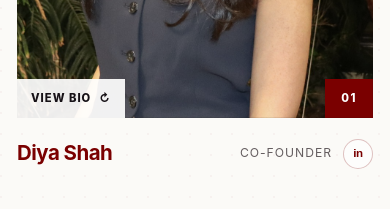
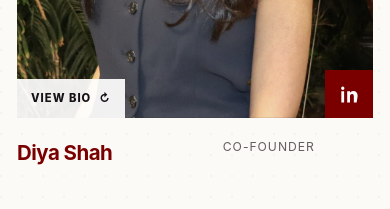
Before and after one commit to mcmastervc/mvcc-website, a Next.js app: page / in a window 390 px wide. Shown: the part 4195-4404 px from the top of the page. Built offline with nearby package versions, Linux system fonts and the light colour scheme.

Commit message:
Simplify team cards with LinkedIn photo badges

```diff
--- a/app/globals.css
+++ b/app/globals.css
@@ -253,6 +253,7 @@ button { cursor: pointer; }
 .people-grid-founders { grid-template-columns: repeat(3, 1fr); margin-top: 72px; }
 .people-grid-executive { grid-template-columns: repeat(4, 1fr); margin-top: 70px; }
 .person-card { min-width: 0; }
+.person-media { position: relative; }
 .person-photo,
 .person-flip { position: relative; width: 100%; aspect-ratio: 0.85; }
 .person-photo { overflow: hidden; background: var(--red-soft); }
@@ -305,43 +306,27 @@ button { cursor: pointer; }
 }
 .person-flip-hint-back { margin-top: auto; color: white; background: rgba(255, 255, 255, 0.1); }
 .person-flip:focus-visible { outline-color: var(--red); outline-offset: 5px; }
-.person-index {
+.person-linkedin-badge {
   position: absolute;
+  z-index: 4;
   right: 0;
   bottom: 0;
-  min-width: 48px;
-  padding: 11px 12px;
+  display: grid;
+  width: 48px;
+  height: 48px;
+  place-items: center;
   color: white;
   background: var(--red);
-  font-size: 0.7rem;
-  font-weight: 800;
-  letter-spacing: 0.12em;
-  text-align: center;
+  text-decoration: none;
+  transition: background 0.2s ease, transform 0.2s ease;
 }
-.person-meta { display: flex; align-items: center; justify-content: space-between; gap: 18px; padding-top: 19px; border-top: 1px solid transparent; }
+.person-linkedin-badge svg { width: 19px; height: 19px; fill: currentColor; }
+.person-linkedin-badge:hover { background: var(--gold-deep); transform: translateY(-2px); }
+.person-meta { display: grid; grid-template-columns: minmax(0, 1fr) minmax(105px, 0.8fr); align-items: start; gap: 18px; padding-top: 19px; border-top: 1px solid transparent; }
 .person-meta h3 { margin: 0; color: var(--red); font-size: 1.28rem; font-weight: 650; letter-spacing: -0.025em; }
 .person-meta p { margin: 0; color: var(--muted); font-size: 0.76rem; letter-spacing: 0.08em; text-transform: uppercase; }
-.person-meta-side { display: flex; align-items: center; justify-content: flex-end; gap: 11px; }
+.person-meta-side { display: flex; align-items: flex-start; justify-content: flex-start; }
 .person-title { display: grid; justify-items: start; gap: 5px; text-align: left; }
-.person-linkedin {
-  display: inline-grid;
-  width: 30px;
-  height: 30px;
-  flex: 0 0 30px;
-  place-items: center;
-  border: 1px solid rgba(122, 0, 0, 0.24);
-  border-radius: 50%;
-  color: var(--red);
-  background: rgba(255, 255, 255, 0.58);
-  font-family: Arial, sans-serif;
-  font-size: 0.72rem;
-  font-weight: 800;
-  letter-spacing: -0.03em;
-  line-height: 1;
-  text-decoration: none;
-  transition: color 0.2s ease, background 0.2s ease, border-color 0.2s ease, transform 0.2s ease;
-}
-.person-linkedin:hover { color: white; border-color: var(--red); background: var(--red); transform: translateY(-2px); }
 
 .services-section { color: var(--ink); background: var(--paper-deep); }
 .services-layout { display: grid; grid-template-columns: 0.8fr 1.2fr; gap: clamp(70px, 10vw, 150px); align-items: start; }
@@ -454,9 +439,7 @@ button { cursor: pointer; }
 
 @media (max-width: 1000px) {
   .people-grid-executive { grid-template-columns: repeat(2, 1fr); row-gap: 48px; }
-  .person-meta { align-items: flex-start; flex-direction: column; gap: 9px; }
-  .person-meta-side { width: 100%; justify-content: space-between; }
-  .person-title { justify-items: start; text-align: left; }
+  .person-meta { grid-template-columns: 1fr; gap: 8px; }
   .people-grid-single { grid-template-columns: repeat(2, 1fr); }
 }
 
@@ -518,8 +501,7 @@ button { cursor: pointer; }
   .people-grid-executive { grid-template-columns: 1fr; gap: 42px; }
   .person-photo { aspect-ratio: 0.94; }
   .person-flip { min-height: 500px; aspect-ratio: auto; }
-  .person-meta { align-items: center; flex-direction: row; }
-  .person-meta-side { width: auto; }
+  .person-meta { grid-template-columns: minmax(0, 1fr) minmax(105px, 0.8fr); gap: 18px; }
   .people-grid-single { grid-template-columns: 1fr; }
   .service-item { grid-template-columns: 42px 1fr; padding-block: 35px; }
   .partner-grid { grid-template-columns: 1fr; }
--- a/app/page.tsx
+++ b/app/page.tsx
@@ -128,8 +128,8 @@ export default function Home() {
               </div>
             </div>
             <div className="people-grid people-grid-founders">
-              {founders.map((person, index) => (
-                <PersonCard key={person.name} {...person} index={index} />
+              {founders.map((person) => (
+                <PersonCard key={person.name} {...person} />
               ))}
             </div>
           </div>
--- a/app/team/page.tsx
+++ b/app/team/page.tsx
@@ -55,8 +55,8 @@ export default function TeamPage() {
                 <h3>Executive</h3>
               </div>
               <div className="people-grid people-grid-executive people-grid-single">
-                {executive.map((person, index) => (
-                  <PersonCard key={person.name} {...person} index={index} />
+                {executive.map((person) => (
+                  <PersonCard key={person.name} {...person} />
                 ))}
               </div>
             </div>
@@ -67,8 +67,8 @@ export default function TeamPage() {
                 <h3>Leadership</h3>
               </div>
               <div className="people-grid people-grid-executive">
-                {leadership.map((person, index) => (
-                  <PersonCard key={person.name} {...person} index={executive.length + index} />
+                {leadership.map((person) => (
+                  <PersonCard key={person.name} {...person} />
                 ))}
               </div>
             </div>
@@ -79,12 +79,8 @@ export default function TeamPage() {
                 <h3>Associates</h3>
               </div>
               <div className="people-grid people-grid-executive">
-                {associates.map((person, index) => (
-                  <PersonCard
-                    key={person.name}
-                    {...person}
-                    index={executive.length + leadership.length + index}
-                  />
+                {associates.map((person) => (
+                  <PersonCard key={person.name} {...person} />
                 ))}
               </div>
             </div>
--- a/components/PersonCard.tsx
+++ b/components/PersonCard.tsx
@@ -9,10 +9,9 @@ type PersonCardProps = {
   position?: string;
   bio?: string;
   linkedin?: string;
-  index: number;
 };
 
-export function PersonCard({ name, role, image, position, bio, linkedin, index }: PersonCardProps) {
+export function PersonCard({ name, role, image, position, bio, linkedin }: PersonCardProps) {
   const [isFlipped, setIsFlipped] = useState(false);
   const portrait = (
     <>
@@ -24,14 +23,27 @@ export function PersonCard({ name, role, image, position, bio, linkedin, index }
         decoding="async"
         style={{ objectPosition: position }}
       />
-      <span className="person-index" aria-hidden="true">
-        {String(index + 1).padStart(2, "0")}
-      </span>
     </>
   );
 
+  const linkedinBadge = linkedin ? (
+    <a
+      className="person-linkedin-badge"
+      href={linkedin}
+      target="_blank"
+      rel="noopener noreferrer"
+      aria-label={`${name} on LinkedIn (opens in a new tab)`}
+      title={`${name} on LinkedIn`}
+    >
+      <svg viewBox="0 0 24 24" aria-hidden="true">
+        <path d="M5.2 7.8H1.7V22h3.5V7.8ZM3.5 2A2.1 2.1 0 1 0 3.5 6.2 2.1 2.1 0 0 0 3.5 2ZM22.3 13.9c0-4.3-2.3-6.4-5.4-6.4a4.7 4.7 0 0 0-4.3 2.4V7.8H9.1V22h3.5v-7c0-1.8.3-3.6 2.6-3.6s2.3 2.1 2.3 3.7V22H21l1.3-8.1Z" />
+      </svg>
+    </a>
+  ) : null;
+
   return (
     <article className={`person-card${bio ? " person-card-flippable" : ""}`}>
+      <div className="person-media">
         {bio ? (
           <button
             className={`person-flip${isFlipped ? " is-flipped" : ""}`}
@@ -57,24 +69,14 @@ export function PersonCard({ name, role, image, position, bio, linkedin, index }
         ) : (
           <div className="person-photo">{portrait}</div>
         )}
+        {linkedinBadge}
+      </div>
       <div className="person-meta">
         <h3>{name}</h3>
         <div className="person-meta-side">
           <div className="person-title">
             <p>{role}</p>
           </div>
-          {linkedin ? (
-            <a
-              className="person-linkedin"
-              href={linkedin}
-              target="_blank"
-              rel="noopener noreferrer"
-              aria-label={`${name} on LinkedIn (opens in a new tab)`}
-              title={`${name} on LinkedIn`}
-            >
-              <span aria-hidden="true">in</span>
-            </a>
-          ) : null}
         </div>
       </div>
     </article>
```
Also changed, not shown: 1 other file (tests, documents, lock files or other folders). Lines whose indentation alone changed are shown as unchanged.
